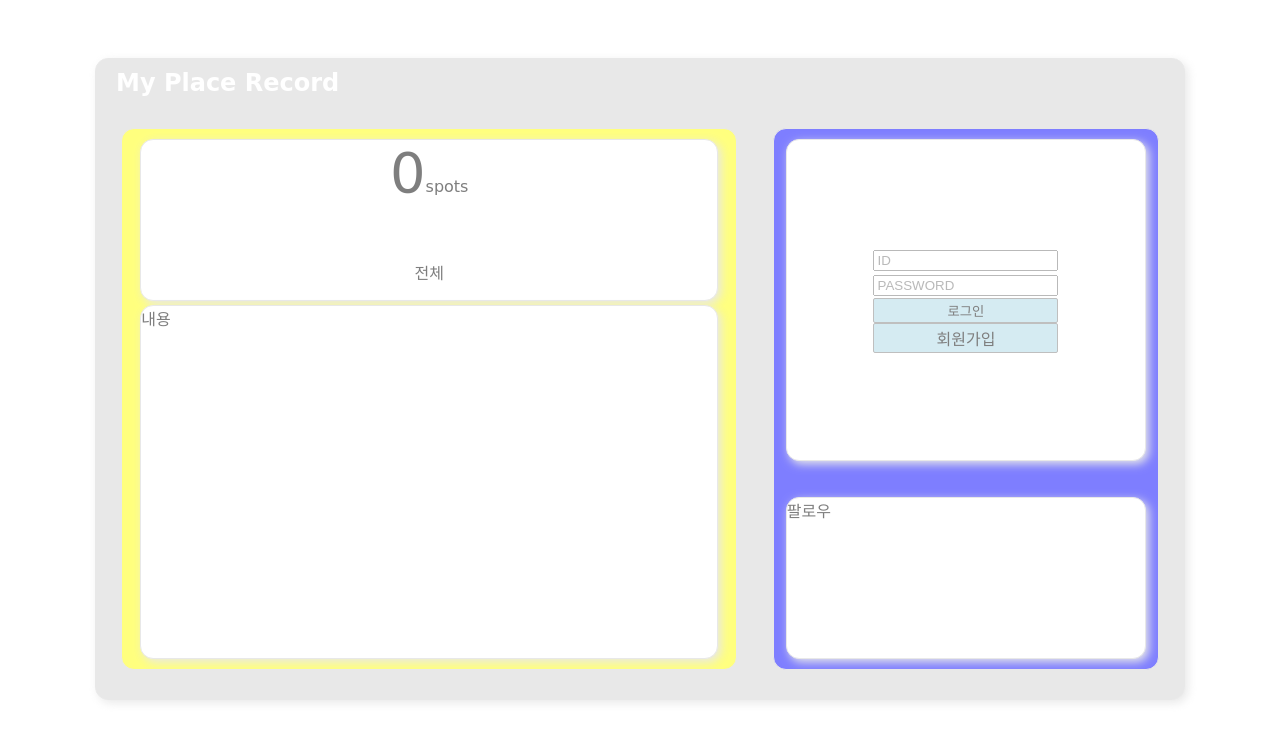
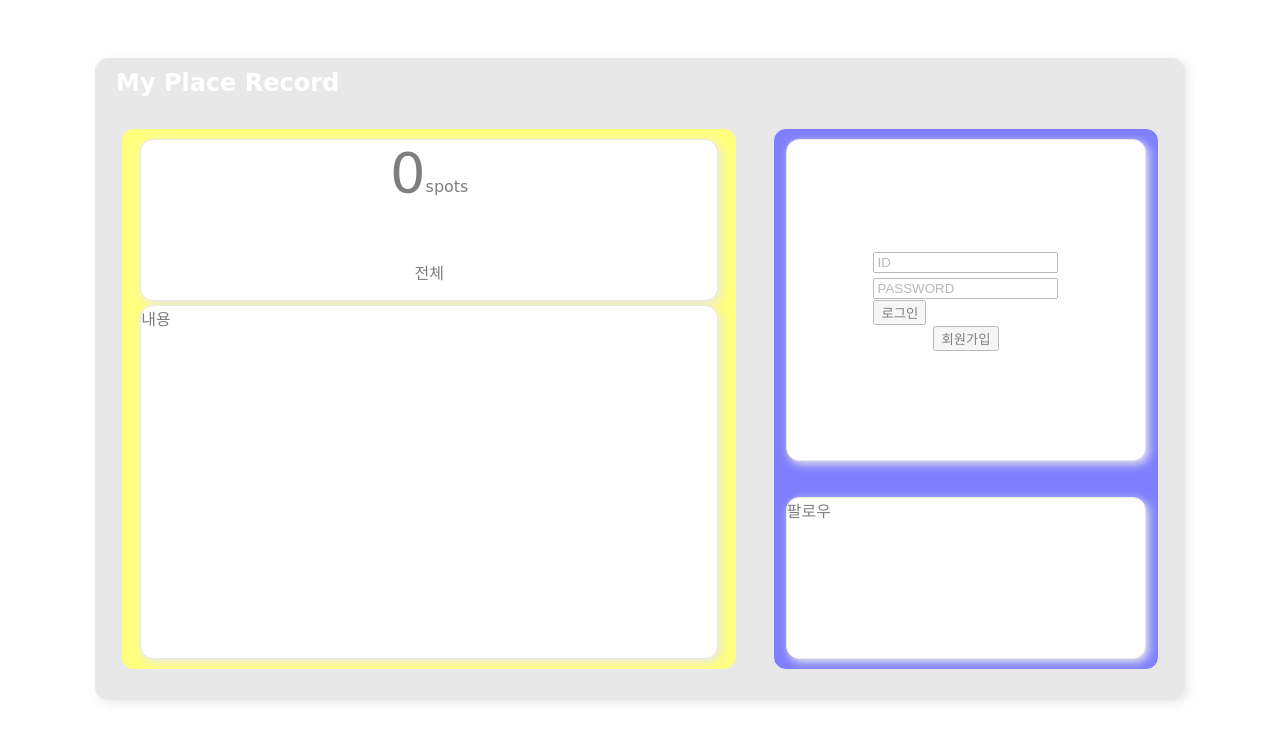
Before and after one commit to Odreystella/My_Place_Record_Project, a Django app: template social/templates/index.html in a window 1280 px wide. Shown: the top 740 px of the page. Run offline with Django 3.2, Linux system fonts and the light colour scheme; the template is opened without the code that fills it, so the values that code supplies are empty; some web fonts are replaced.

Commit message:
fix: add button tag in signup button

```diff
--- a/social/static/index.css
+++ b/social/static/index.css
@@ -82,7 +82,7 @@
 .login-form {
     line-height: 1.6;
 }
-.signup, .btn-login {
+/* .btn-login {
     text-decoration: none;
     color: black;
     border: 1px solid grey;
@@ -91,9 +91,9 @@
     border-radius: 2px;
     padding: 2px 0;
     background-color: lightblue;
-}
-.btn-login {
+} */
+/* .btn-login, .signup {
     width: 185px;
     background-color: lightblue;
     border: 1px solid grey;
-}
+} */
--- a/social/templates/index.html
+++ b/social/templates/index.html
@@ -40,7 +40,7 @@
                     <input type="password" placeholder="PASSWORD"><br>
                     <button class="btn-login">로그인</button>
                 </form>
-                <a class="signup" href="">회원가입</a>
+                <a class="signup" href=""><button type="button">회원가입</button></a>
             </div>
             <div class="follow border">팔로우</div>
         </div>
```
